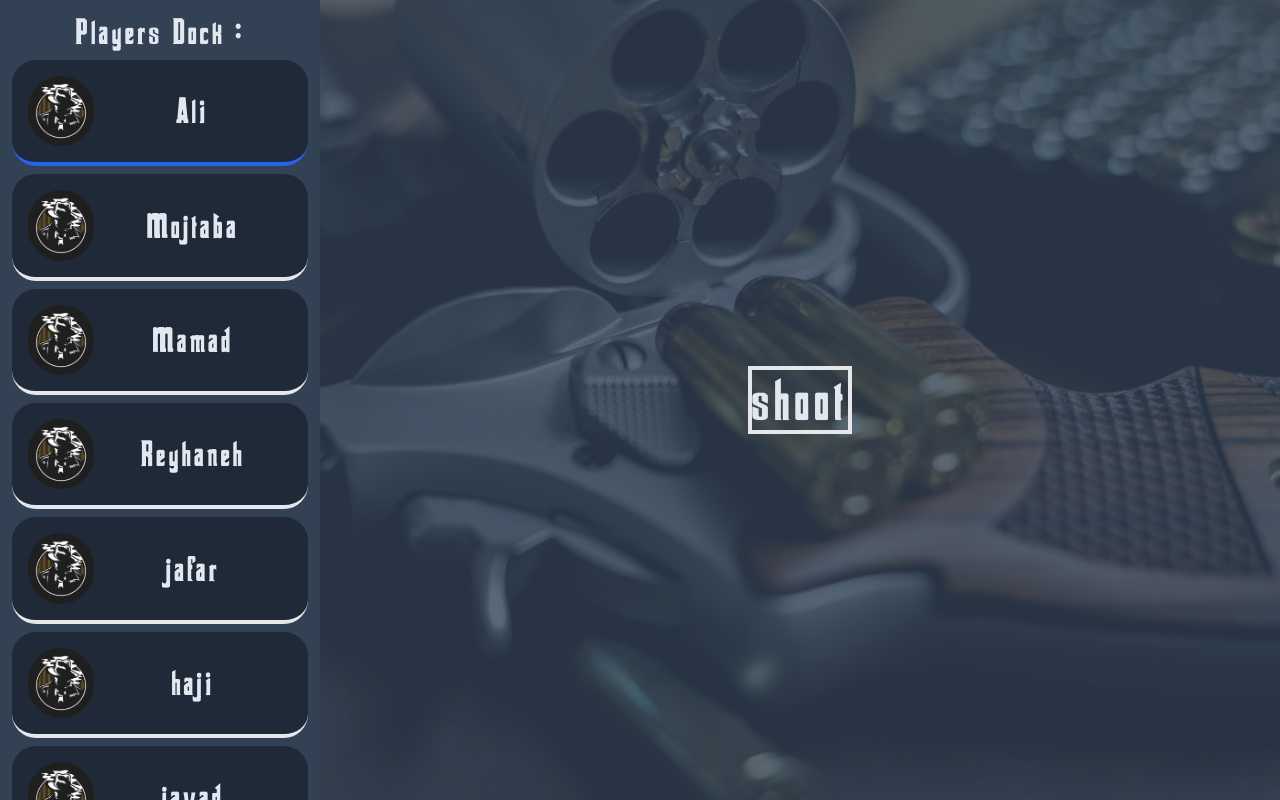
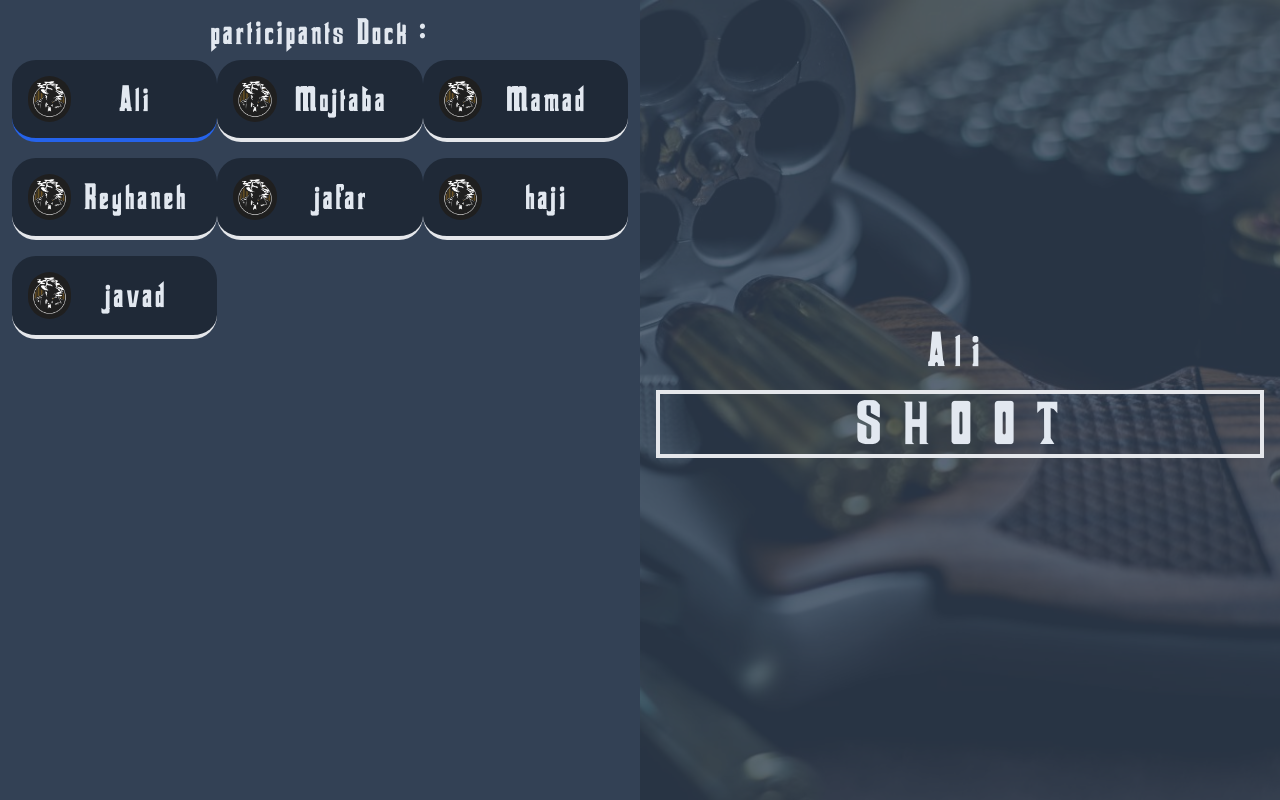
Before and after one commit to mojtaba-afraz/russian-roulette, an Angular app: page /new in a window 1280 px wide. Built offline with nearby package versions, Linux system fonts and the light colour scheme.

Commit message:
change style some stuff in game

```diff
--- a/src/pages/new-page/new-page.component.html
+++ b/src/pages/new-page/new-page.component.html
@@ -1,21 +1,27 @@
 <game-layout>
-  <div class="bg-black w-screen h-screen absolute overflow-hidden align-center justify-center flex items-center " [style.visibility]="resultBannerOpacity ? 'visible' : 'hidden' " [style.opacity]="resultBannerOpacity" >
-    <div class=" relative z-20">
+  <div class="bg-black w-screen absolute z-50 h-screen absolute overflow-hidden align-center justify-center flex items-center " [style.visibility]="resultBannerOpacity ? 'visible' : 'hidden' " [style.opacity]="resultBannerOpacity" >
+    <div class=" relative z-50">
       <p class="text-amber-50 text-9xl font-Corleone">{{participants[turn].name + " Killed"}}</p>
+      <p class="text-amber-50 text-3xl font-Corleone text-center mt-4">* <span class="text-green-300">The rest survived</span> *</p>
       <main-btn class="text-white mt-4" (click)="goToMenu()" [btn]="{title:'Back To Menu'}"></main-btn>
     </div>
     <img alt="blood" src="assets/blood.png" class="absolute"/>
   </div>
   <div class="grid md:grid-cols-4 sm:grid-cols-1">
-    <div id="character-dock" class="col-span-1 p-3 w-full max-h-screen overflow-scroll text-slate-200 h-screen bg-slate-700">
-      <h1 class="text-4xl text-center tracking-widest">Players Dock : </h1>
+    <div id="character-dock" class="col-span-2 p-3 w-full max-h-screen overflow-scroll text-slate-200 h-screen bg-slate-700">
+      <h1 class="text-4xl text-center tracking-widest">participants Dock : </h1>
+      <div class="grid md:grid-cols-3 sm:grid-cols-2">
       <div *ngFor="let person of participants">
         <app-character-card [id]="'character-' + person.index" [characterTurn]="turn === person.index" [isKilled]="!person.status" [character]="person"></app-character-card>
       </div>
+      </div>
     </div>
-    <div class="col-span-3 w-full text-slate-200 flex justify-center content-center items-center h-screen bg-slate-700/80">
-      <div>
-        <main-btn (click)="Shoot()" [btn]="{title:'shoot'}"></main-btn>
+    <div class="col-span-2 w-full text-slate-200 flex justify-center content-center items-center h-screen bg-slate-700/80 p-4">
+      <div class="w-full">
+        <h1 style="letter-spacing: 0.7rem" class="text-center text-5xl">
+          {{participants[turn].name}}
+        </h1>
+        <main-btn (click)="Shoot()" [btn]="{title:'S H O O T'}"></main-btn>
       </div>
     </div>
   </div>
```
